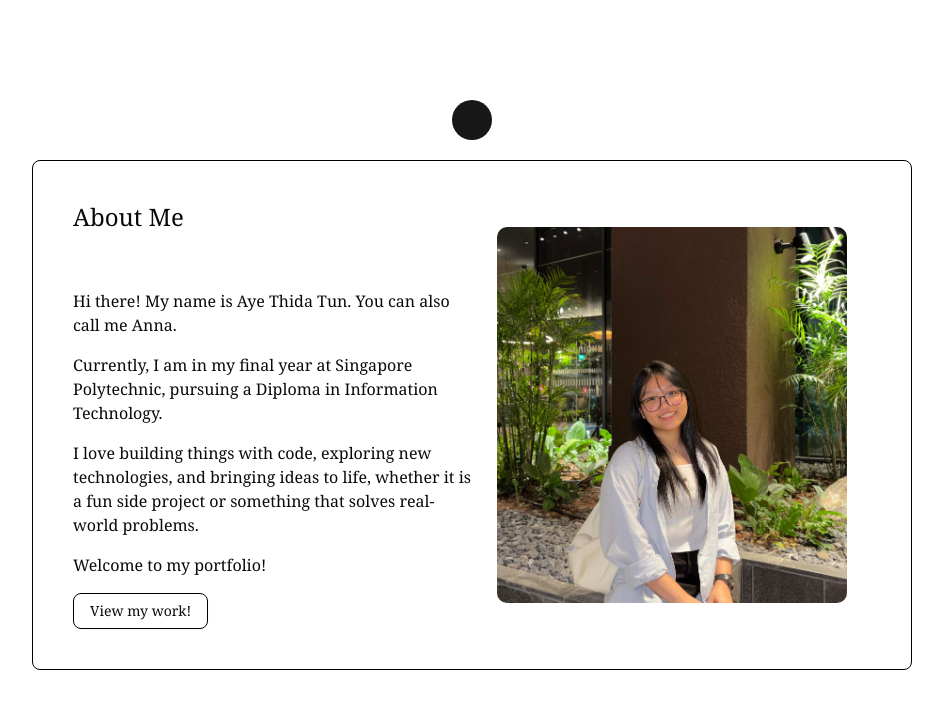
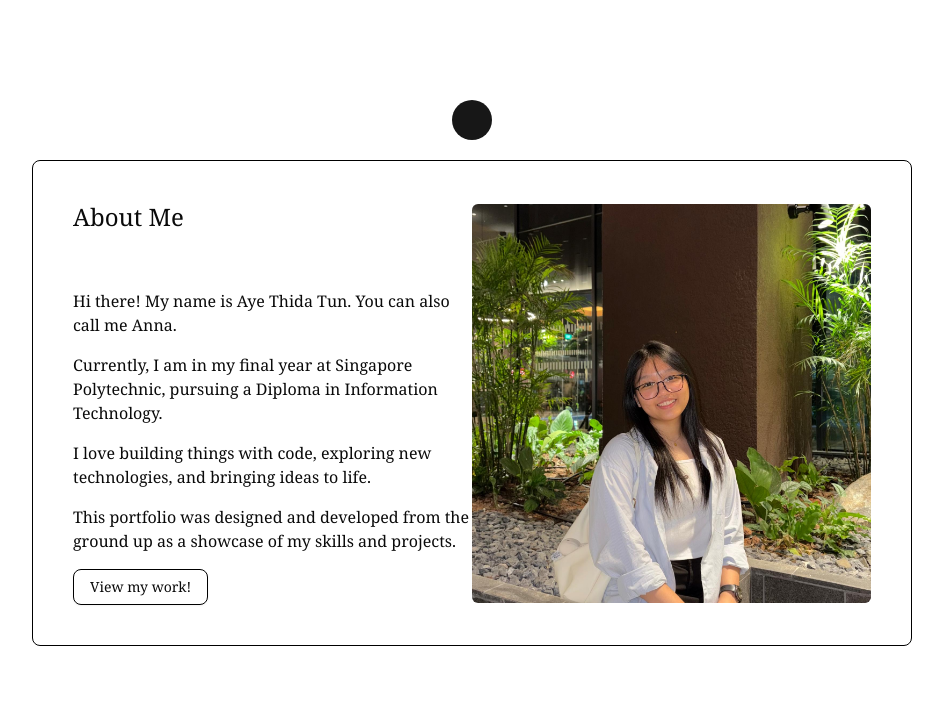
Before and after one commit to AyeThidaTun/portfolio-v2, a Next.js app: page / in a window 1280 px wide. Both pictures are taken after a click on the button "Get Started". Shown: the top 708 px of the page, without its empty margins (168-1111 px from the left). Built offline with nearby package versions, Linux system fonts and the light colour scheme; some icons are missing.

Commit message:
feat: change some contents

```diff
--- a/app/_components/about-me.tsx
+++ b/app/_components/about-me.tsx
@@ -30,10 +30,12 @@ export default function AboutMe() {
 							</p>
 							<p>
 								I love building things with code, exploring new technologies,
-								and bringing ideas to life, whether it is a fun side project or
-								something that solves real-world problems.
+								and bringing ideas to life.
 							</p>
-							<p>Welcome to my portfolio!</p>
+							<p>
+								This portfolio was designed and developed from the ground up as
+								a showcase of my skills and projects.
+							</p>
 							<Button
 								className={`cursor-pointer border border-black hover:bg-orange-100 ${isNavigating ? "bg-orange-100" : ""}`}
 								variant="outline"
@@ -55,13 +57,22 @@ export default function AboutMe() {
 							</Button>
 						</div>
 						<div className="flex items-center justify-center">
-							<Image
+							{/* <Image
 								src="/profile.jpeg"
 								alt="profile"
 								width={350}
 								height={300}
 								className="rounded-lg"
-							/>
+							/> */}
+							<div className="relative aspect-square w-25 lg:w-100 col-span-1">
+								<Image
+									src="/profile.jpeg"
+									alt="profile"
+									fill
+									sizes="(max-width: 768px) 100vw, (max-width: 1200px) 50vw, 33vw"
+									className="object-cover rounded-sm"
+								/>
+							</div>
 						</div>
 					</div>
 				</div>
--- a/app/projects/_components/project-data.ts
+++ b/app/projects/_components/project-data.ts
@@ -66,7 +66,7 @@ export const cardsData = [
 			{ id: 6, name: "Google Auth" },
 		],
 	},
-    {
+	{
 		id: 5,
 		src: "/v1.png",
 		slug: "portfolio",
@@ -79,12 +79,12 @@ export const cardsData = [
 			{ id: 3, name: "Tailwind CSS" },
 			{ id: 4, name: "Framer Motion" },
 			{ id: 5, name: "GitHub" },
-            { id: 6, name: "Aceternity UI" },
+			{ id: 6, name: "Aceternity UI" },
 		],
 	},
 	{
 		id: 6,
-		src: "/coffee.jpg",
+		src: "/typing.png",
 		slug: "typing-game",
 		title: "Coffee Type - Typing Game",
 		description:
--- a/app/projects/details/[slug]/_components/project-details-data.ts
+++ b/app/projects/details/[slug]/_components/project-details-data.ts
@@ -71,7 +71,7 @@ export const projectDetailsData = [
 		],
 		href: "https://hope-fu.onrender.com/",
 	},
-    {
+	{
 		id: 5,
 		src: "/v1.png",
 		slug: "portfolio",
@@ -84,13 +84,13 @@ export const projectDetailsData = [
 			{ id: 3, name: "Tailwind CSS" },
 			{ id: 4, name: "Framer Motion" },
 			{ id: 5, name: "GitHub" },
-            { id: 6, name: "Aceternity UI" },
+			{ id: 6, name: "Aceternity UI" },
 		],
-        href: "https://by-anna.vercel.app/"
+		href: "https://by-anna.vercel.app/",
 	},
 	{
 		id: 6,
-		src: "/coffee.jpg",
+		src: "/typing.png",
 		slug: "typing-game",
 		title: "Coffee Type - Typing Game",
 		description:
@@ -102,5 +102,6 @@ export const projectDetailsData = [
 			{ id: 4, name: "Framer Motion" },
 			{ id: 5, name: "Prisma ORM" },
 		],
+		href: "https://coffee-type.vercel.app/",
 	},
 ];
```
Also changed, not shown: public/coffee.jpg (deleted), public/typing.png (added).
